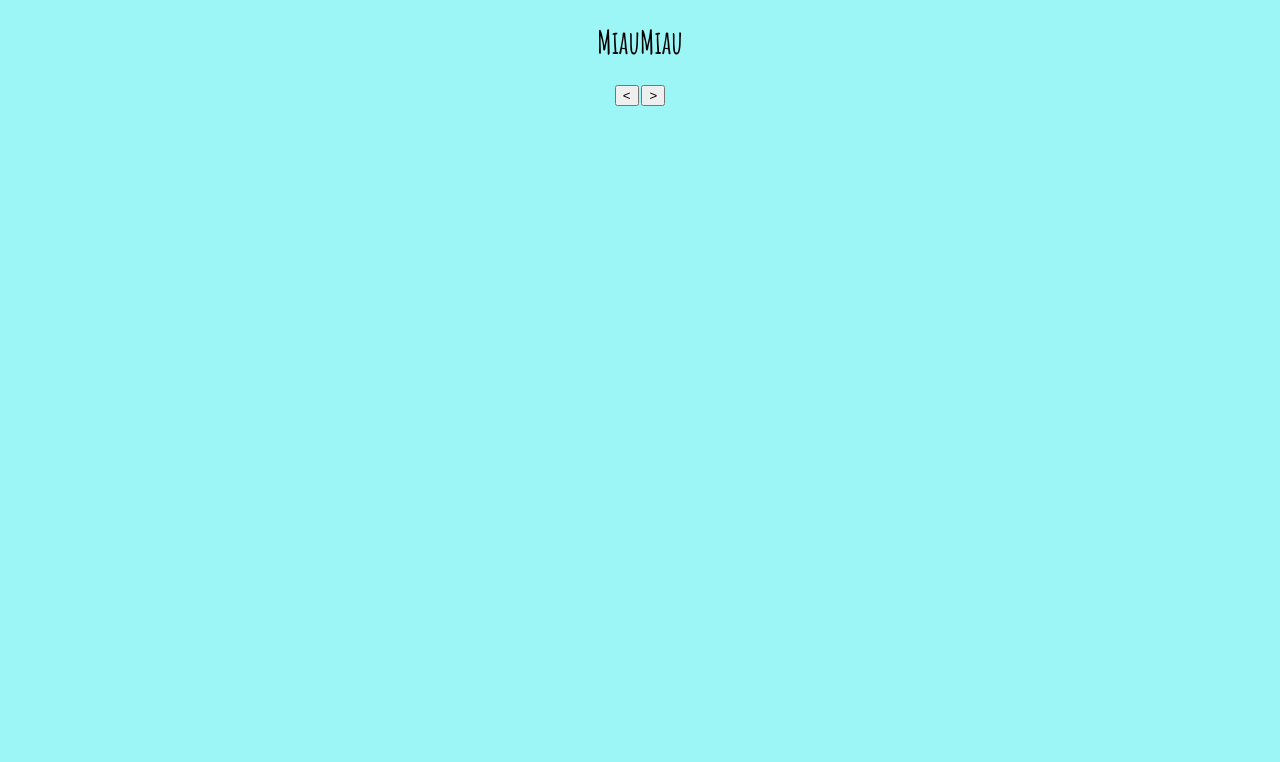
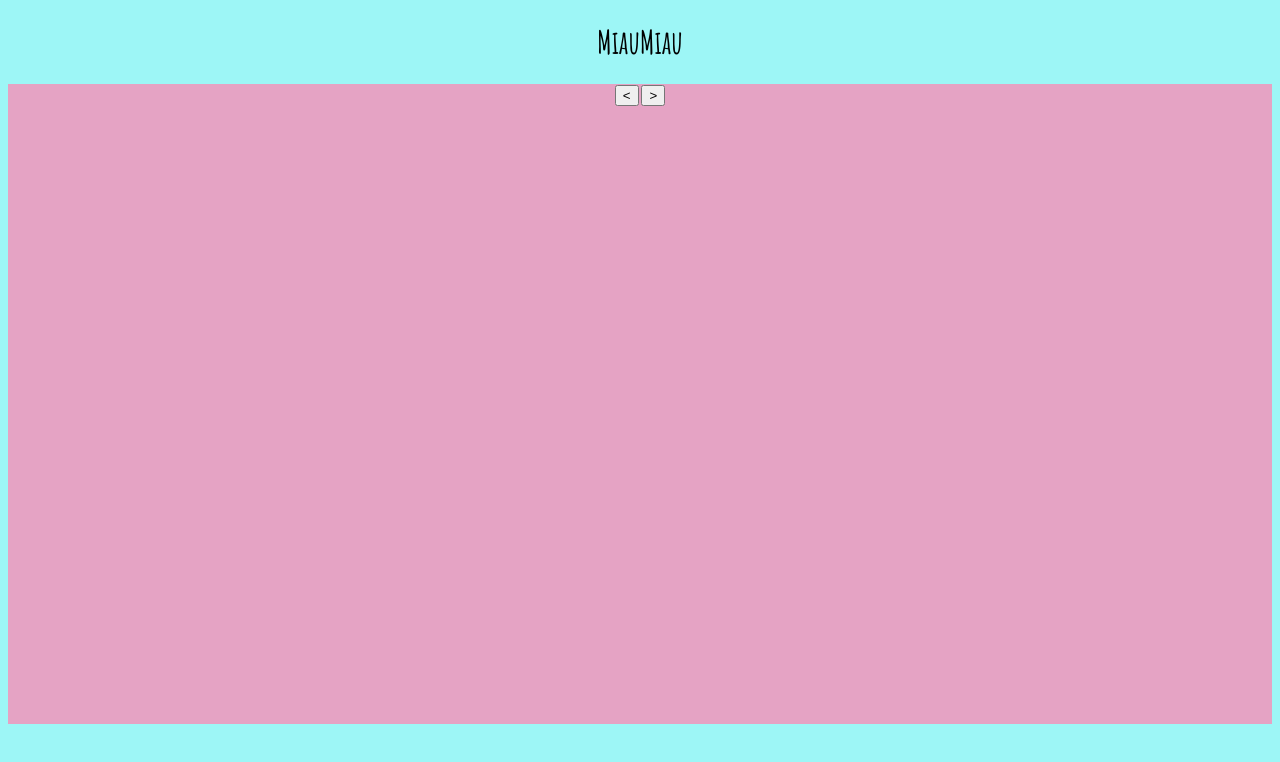
Before and after one commit to Sam-Harb/MiauMiau, a plain HTML site: page index.html in a window 1280 px wide. Drawn offline with Linux system fonts and the light colour scheme.

Commit message:
Se  agregó el estilo del carousel-container

```diff
--- a/index.html
+++ b/index.html
@@ -9,7 +9,7 @@
 </head>
 <body>
   <h1>MiauMiau</h1>
-  <div id="carousel-container">
+  <div class="carousel-container">
     <div id="carousel-slide-container">
     <div class="carousel-slide" id="carousel-slide-0"></div>
     <div class="carousel-slide" id="carousel-slide-1"></div>
--- a/styles.css
+++ b/styles.css
@@ -6,3 +6,10 @@ body{
 h1{
   font-size: xx-large;
 }
+.carousel-container{
+  width: 100%;
+  height: 80vh;
+  overflow: hidden;
+  position:relative;
+  background-color: rgb(229, 163, 196);
+}
```
